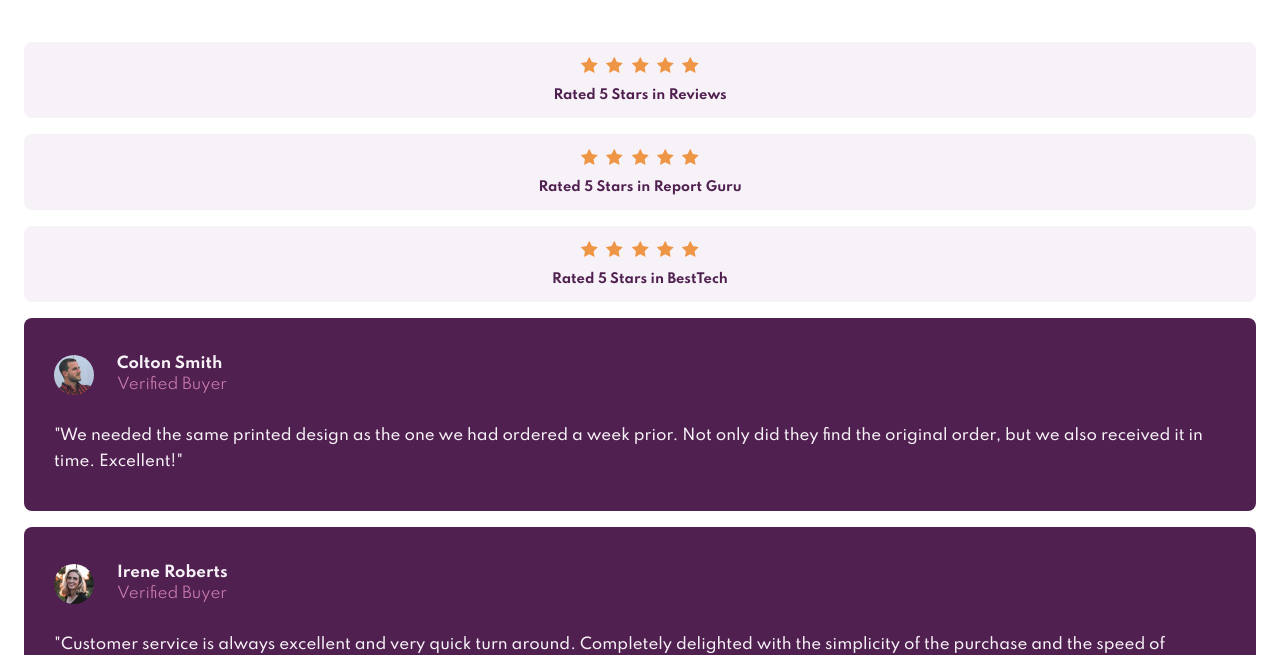
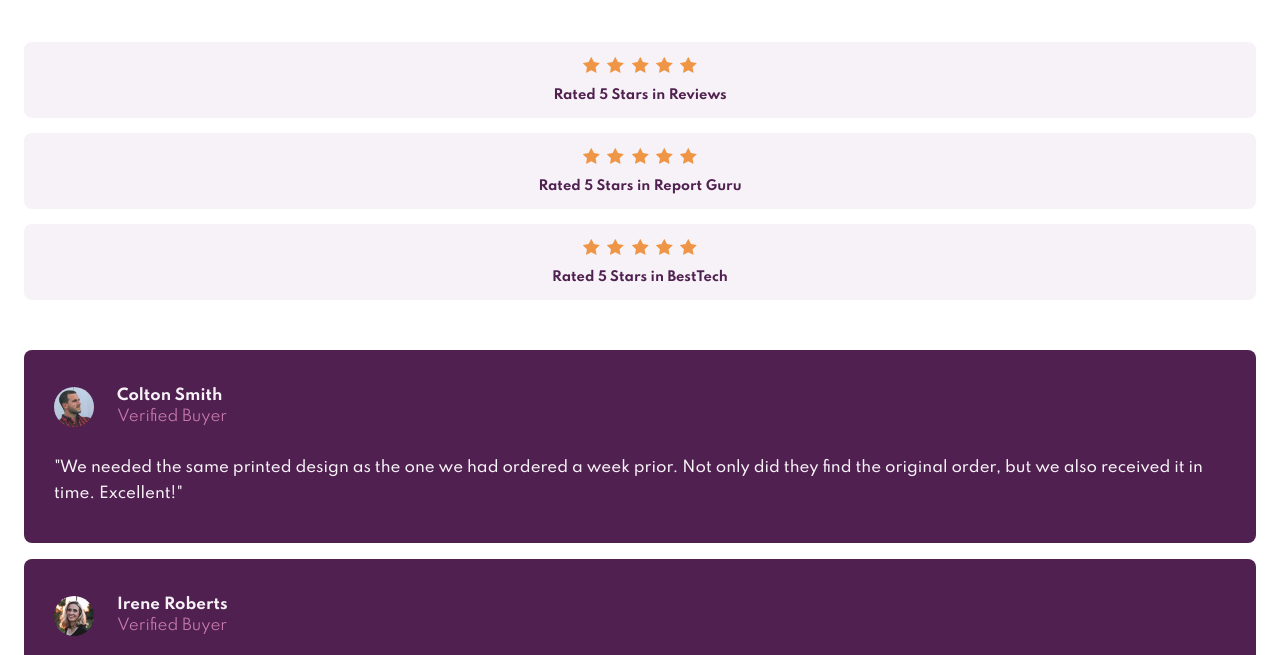
Before and after one commit to ChrisEski/fem-social-proof-section, a plain HTML site: page index.html in a window 1280 px wide. Shown: the part 174-829 px from the top of the page. Drawn offline with Linux system fonts and the light colour scheme.

Commit message:
Added stars and reviews section tags

```diff
--- a/app/scss/_stars.scss
+++ b/app/scss/_stars.scss
@@ -1,13 +1,22 @@
 .stars {
-  width: 100%;
-  margin-bottom: 16px;
-  padding: 15px 75px;
-  text-align: center;
-  background-color: $clr-magenta-400;
-  border-radius: 8px;
+  // border: 1px solid red;
+  margin-bottom: 50px;
+  &__card {
+    // border: 1px solid black;
+    width: 100%;
+    text-align: center;
+    padding: 15px 50px;
+    background-color: $clr-magenta-400;
+    margin-bottom: 15px;
+    border-radius: 8px;
+
+    &--last {
+      margin-bottom: 0;
+    }
+  }
 
   &__icon {
-    margin: 0px 4px 10px 0px;
+    margin-right: 3px;
 
     &--last {
       // margin-bottom: 16px;
@@ -19,9 +28,10 @@
     font-size: 13px;
     font-weight: $fw-700;
     color: $clr-magenta-900;
+    margin-top: 10px;
   }
 
   &--last {
-    margin-bottom: 49px;
+    // margin-bottom: 49px;
   }
 }
--- a/index.html
+++ b/index.html
@@ -30,8 +30,8 @@
       <!-- </section> -->
 
       <!-- ========== STARS ========== -->
-      <!-- <section class="stars"> -->
-      <div class="stars">
+      <section class="stars">
+        <div class="stars__card">
           <img
             class="stars__icon"
             src="./images/icon-star.svg"
@@ -59,7 +59,7 @@
           />
           <p class="stars__description">Rated 5 Stars in Reviews</p>
         </div>
-      <div class="stars">
+        <div class="stars__card">
           <img
             class="stars__icon"
             src="./images/icon-star.svg"
@@ -87,7 +87,7 @@
           />
           <p class="stars__description">Rated 5 Stars in Report Guru</p>
         </div>
-      <div class="stars">
+        <div class="stars__card stars__card--last">
           <img
             class="stars__icon"
             src="./images/icon-star.svg"
@@ -115,10 +115,10 @@
           />
           <p class="stars__description">Rated 5 Stars in BestTech</p>
         </div>
-      <!-- </section> -->
+      </section>
 
       <!-- ========== REVIEWS ========== -->
-      <!-- <section class="reviews"> -->
+      <section class="reviews">
         <div class="card">
           <div class="card__info">
             <div class="card__img">
@@ -135,8 +135,8 @@
           </div>
           <p class="card__text">
             "We needed the same printed design as the one we had ordered a week
-          prior. Not only did they find the original order, but we also received
-          it in time. Excellent!"
+            prior. Not only did they find the original order, but we also
+            received it in time. Excellent!"
           </p>
         </div>
         <div class="card">
@@ -154,14 +154,17 @@
           </div>
           <p class="card__text">
             "Customer service is always excellent and very quick turn around.
-          Completely delighted with the simplicity of the purchase and the speed
-          of delivery."
+            Completely delighted with the simplicity of the purchase and the
+            speed of delivery."
           </p>
         </div>
         <div class="card card--last">
           <div class="card__info">
             <div class="card__img">
-            <img src="./images/image-anne.jpg" alt="Picture of Anne Wallace" />
+              <img
+                src="./images/image-anne.jpg"
+                alt="Picture of Anne Wallace"
+              />
             </div>
             <div class="card__person">
               <span class="person__name">Anne Wallace</span>
@@ -169,12 +172,12 @@
             </div>
           </div>
           <p class="card__text">
-          "Put an order with this company and can only praise them for the very
-          high standard. Will definitely use them again and recommend them to
-          everyone!"
+            "Put an order with this company and can only praise them for the
+            very high standard. Will definitely use them again and recommend
+            them to everyone!"
           </p>
         </div>
-      <!-- </section> -->
+      </section>
     </div>
 
     <!-- ========== ATTRIBUTION ========== -->
```
Also changed, not shown: dist/style.css, 1 other file. Lines whose indentation alone changed are shown as unchanged.
